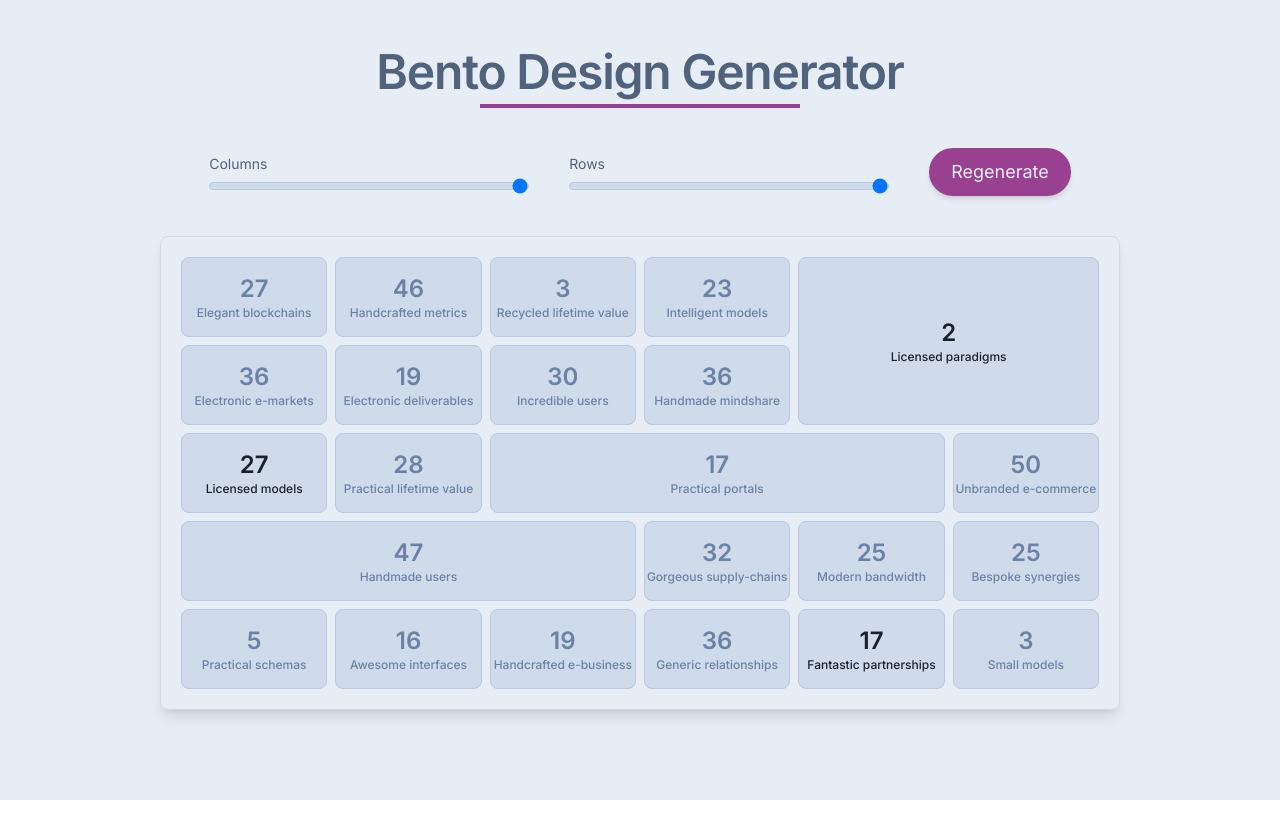
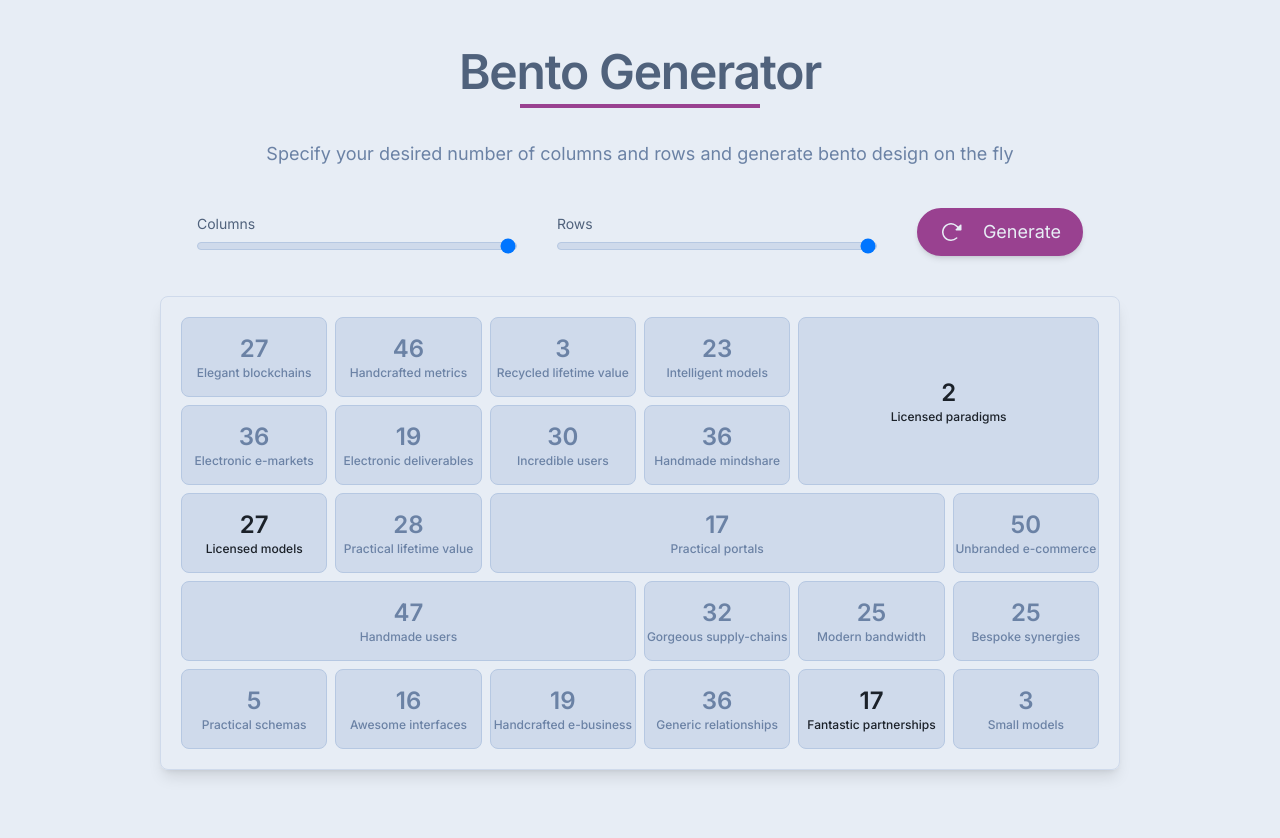
Before and after one commit to jean1591/bento-generator-legacy, a Next.js app: page / in a window 1280 px wide. Shown: the top 838 px of the page. Before the commit the page ends 800 px from the top, so only its background shows below. Built offline with nearby package versions, Linux system fonts and the light colour scheme.

Commit message:
add baseline

```diff
--- a/src/app/designSystem/title/h1.tsx
+++ b/src/app/designSystem/title/h1.tsx
@@ -6,7 +6,7 @@ export const H1 = ({ title }: { title: string }) => {
       </h1>
 
       <div className="flex items-center justify-center">
-        <div className="p-3 border-b-4 border-plum-500 w-1/3" />
+        <div className="p-3 border-b-4 border-plum-500 w-1/4" />
       </div>
     </div>
   );
--- a/src/app/layout.tsx
+++ b/src/app/layout.tsx
@@ -3,6 +3,7 @@ import "./globals.css";
 import { Inter } from "next/font/google";
 import { Metadata } from "next";
 import { StoreProvider } from "./lib/store/storeProvider";
+import { classNames } from "@/utils";
 
 const inter = Inter({ subsets: ["latin"] });
 
@@ -19,11 +20,14 @@ export default function RootLayout({
   return (
     <StoreProvider>
       <html lang="fr">
-        <body className={inter.className}>
-          <div className="bg-polo-blue-100 text-polo-blue-600 min-h-screen">
-            <div className="py-8 mx-auto max-w-5xl px-4 sm:px-6 lg:px-8 mb-16">
-              {children}
-            </div>
+        <body
+          className={classNames(
+            inter.className,
+            "bg-polo-blue-100 text-polo-blue-600"
+          )}
+        >
+          <div className="py-8 mx-auto max-w-5xl px-4 sm:px-6 lg:px-8 mb-16">
+            {children}
           </div>
         </body>
       </html>
--- a/src/app/page.tsx
+++ b/src/app/page.tsx
@@ -11,6 +11,7 @@ import { useEffect, useState } from "react";
 import { Bento } from "./components/bento";
 import { Bento as BentoType } from "@/utils";
 import { H1 } from "./designSystem/title/h1";
+import { PiArrowClockwiseFill } from "react-icons/pi";
 import { RootState } from "./lib/store/store";
 import { renderToStaticMarkup } from "react-dom/server";
 
@@ -29,7 +30,12 @@ export default function Home() {
     <div>
       {isClient ? (
         <div>
-          <H1 title="Bento Design Generator" />
+          <H1 title="Bento Generator" />
+
+          <p className="text-center text-lg">
+            Specify your desired number of columns and rows and generate bento
+            design on the fly
+          </p>
 
           {/* MOVE THIS TO SETTINGS COMPONENT */}
           <div className="mt-10 flex items-center justify-center gap-x-10">
@@ -67,14 +73,13 @@ export default function Home() {
               />
             </div>
 
-            <div className="flex items-center justify-center">
-              <button
-                className="px-5 py-2 text-lg border-2 rounded-full border-plum-500 text-polo-blue-100 bg-plum-500 shadow-md hover:border-plum-300 hover:text-plum-500 hover:bg-polo-blue-100 hover:shadow-xl transition ease-in-out duration-500"
-                onClick={() => dispatch(setBento())}
-              >
-                Regenerate
-              </button>
-            </div>
+            <button
+              className="flex items-center justify-center gap-x-5 px-5 py-2 text-lg border-2 rounded-full border-plum-500 text-polo-blue-100 bg-plum-500 shadow-md hover:border-plum-300 hover:text-plum-500 hover:bg-polo-blue-100 hover:shadow-xl transition ease-in-out duration-500"
+              onClick={() => dispatch(setBento())}
+            >
+              <PiArrowClockwiseFill className="h-6 w-6" />
+              Generate
+            </button>
           </div>
 
           <div className="mt-10 p-5 border border-polo-blue-200 shadow-lg rounded-lg">
```
